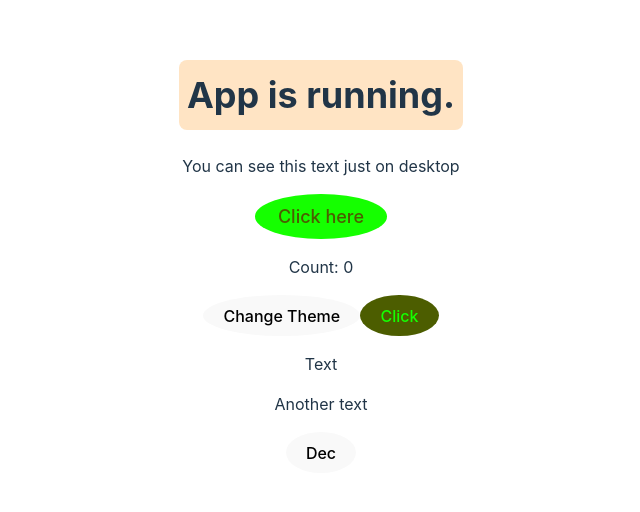
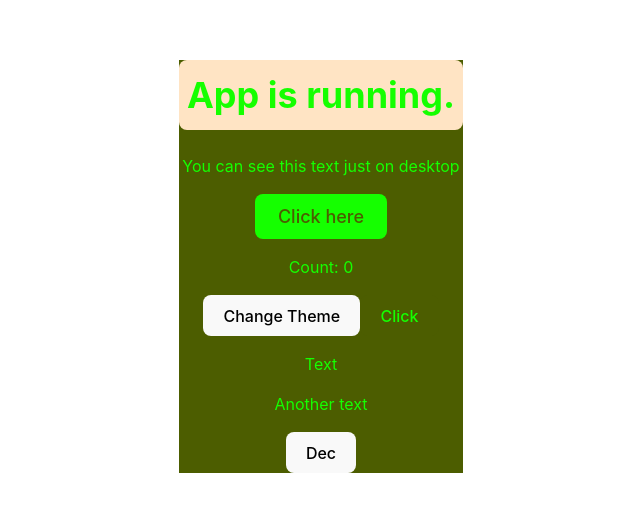
Before and after one commit to eylonshm/scssDesignSystem, a React (Vite) app: page / in a window 1280 px wide. Shown: the part 148-660 px from the top of the page, without its empty margins (319-959 px from the left). Built offline with nearby package versions, Linux system fonts and the light colour scheme.

Commit message:
Update app css

```diff
--- a/src/App.jsx
+++ b/src/App.jsx
@@ -49,7 +49,7 @@ function App() {
   };
 
   return (
-    <div className={`app ${isDarkTheme ? "dark-theme" : "light-theme"}`}>
+    <div className={`app ${isDarkTheme ? "darkTheme" : "lightTheme"}`}>
       <WorkBox onClick={increment} />
       <p data-cy="counter">Count: {count}</p>
       <button onClick={changeTheme}>Change Theme</button>
--- a/src/App.scss
+++ b/src/App.scss
@@ -44,11 +44,14 @@
 }
 
 .app {
-  &.dark-theme {
+  background-color: var(--color-primary);
+  color: var(--color-secondary);
+
+  &.darkTheme {
     @include toggle-theme(dark);
   }
 
-  &.light-theme {
+  &.lightTheme {
     @include toggle-theme(light);
   }
 }
--- a/src/index.scss
+++ b/src/index.scss
@@ -39,8 +39,8 @@ h1 {
 }
 
 button {
-  border-radius: $border-radius-circular;
   border: 1px solid transparent;
+  border-radius: var(--border-radius-small);
   padding: 0.6em 1.2em;
   font-size: 1em;
   font-weight: 500;
@@ -51,6 +51,7 @@ button {
   cursor: pointer;
   transition: border-color 0.25s;
 }
+
 button:hover {
   border-color: #646cff;
 }
--- a/styles/variables/_border-radius.scss
+++ b/styles/variables/_border-radius.scss
@@ -1,15 +1,9 @@
 @use "../abstract/" as *;
 
-$border-radius-xsmall: #{pxToRem(4)};
-$border-radius-small: #{pxToRem(8)};
-$border-radius-medium: #{pxToRem(16)};
-$border-radius-large: #{pxToRem(24)};
-$border-radius-circular: 50%;
-
 :root {
-  --border-radius-xsmall: #{$border-radius-xsmall};
-  --border-radius-small: #{$border-radius-small};
-  --border-radius-medium: #{$border-radius-medium};
-  --border-radius-large: #{$border-radius-large};
-  --border-radius-circular: #{$border-radius-circular};
+  --border-radius-xsmall: #{pxToRem(4)};
+  --border-radius-small: #{pxToRem(8)};
+  --border-radius-medium: #{pxToRem(16)};
+  --border-radius-large: #{pxToRem(24)};
+  --border-radius-circular: 50%;
 }
```
